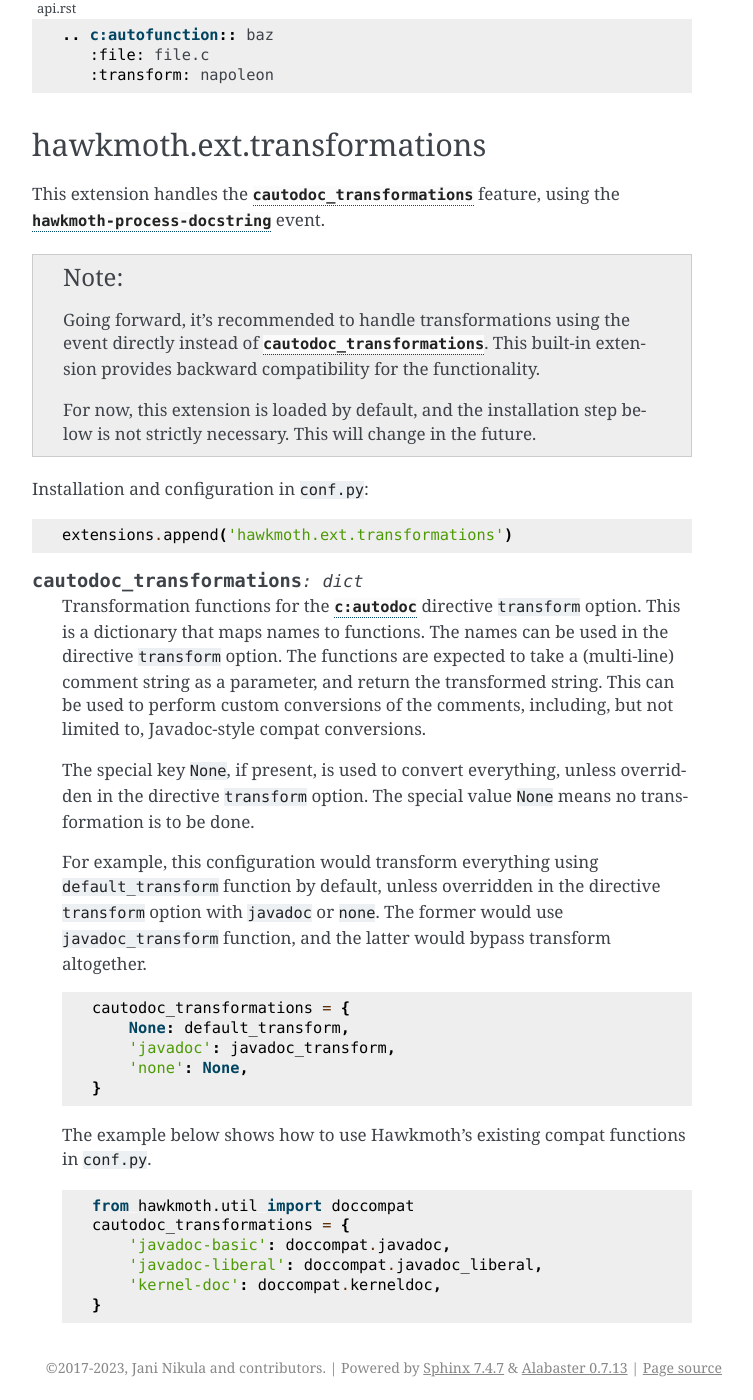
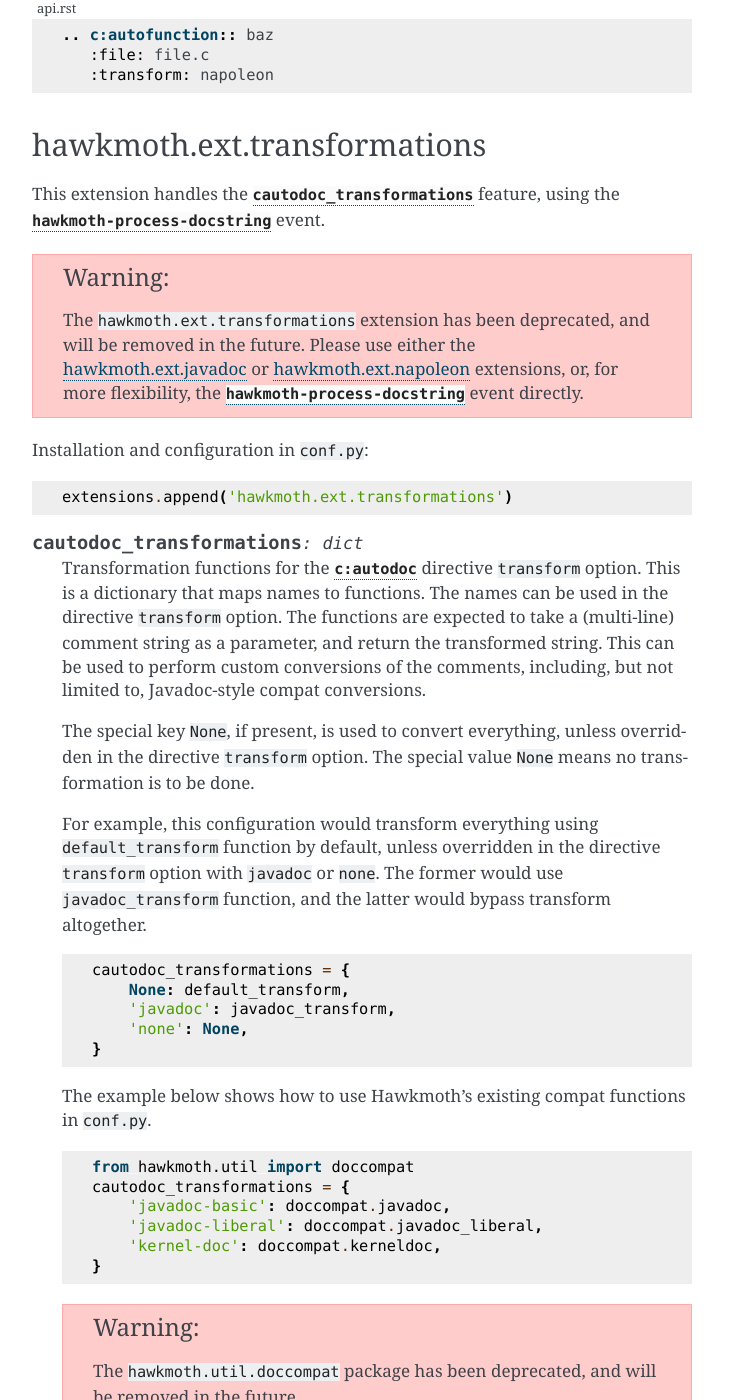
Before and after one commit to jnikula/hawkmoth, a Sphinx documentation site: the page built from doc/built-in-extensions.rst, in a window 1280 px wide and 1400 px high, scrolled down 1949 px. Shown: the whole window, without its empty margins (388-1141 px from the left). Built offline with Sphinx 7.4.7, drawn with Linux system fonts in a browser that asks for light colours.

Commit message:
extensions: deprecate hawkmoth.ext.transformations and hawkmoth.util.doccompat
The introduction of the cautodoc_transformations config option was a
mistake to begin with. The right way forward is the
hawkmoth-process-docstring event. The hawkmoth.ext.transformations
extension was introduced as a temporary solution to not immediately pull
the plug on cautodoc_transformations.

It's time to deprecate the cautodoc_transformations config, the
hawkmoth.ext.transformations extension, and the hawkmoth.util.doccompat
module.

Everyone should move to either the hawkmoth.ext.javadoc or
hawkmoth.ext.napoleon extensions, or if they're not enough, implement
their own extensions through the hawkmoth-process-docstring event. The
javadoc/doxygen helpers in doccompat are inferior to the
hawkmoth.ext.javadoc extension, and the kernel-doc "support" is two
regexes in a row.

Functionally, the deprecation means 1) not loading
hawkmoth.ext.transformations automatically, i.e. you have to manually
add it to extensions in conf.py, and 2) deprecation messages on loading
the extension and the module.

```diff
--- a/doc/built-in-extensions.rst
+++ b/doc/built-in-extensions.rst
@@ -130,14 +130,12 @@ hawkmoth.ext.transformations
 This extension handles the :py:data:`cautodoc_transformations` feature, using
 the :event:`hawkmoth-process-docstring` event.
 
-.. note::
+.. warning::
 
-   Going forward, it's recommended to handle transformations using the event
-   directly instead of :py:data:`cautodoc_transformations`. This built-in
-   extension provides backward compatibility for the functionality.
-
-   For now, this extension is loaded by default, and the installation step below
-   is not strictly necessary. This will change in the future.
+   The ``hawkmoth.ext.transformations`` extension has been deprecated, and will
+   be removed in the future. Please use either the :ref:`hawkmoth.ext.javadoc`
+   or :ref:`hawkmoth.ext.napoleon` extensions, or, for more flexibility, the
+   :event:`hawkmoth-process-docstring` event directly.
 
 Installation and configuration in ``conf.py``:
 
@@ -184,3 +182,8 @@ Installation and configuration in ``conf.py``:
           'javadoc-liberal': doccompat.javadoc_liberal,
           'kernel-doc': doccompat.kerneldoc,
       }
+
+   .. warning::
+
+      The ``hawkmoth.util.doccompat`` package has been deprecated, and will be
+      removed in the future.
--- a/doc/directives.rst
+++ b/doc/directives.rst
@@ -29,8 +29,6 @@ included.
 
       Override :data:`hawkmoth_transform_default` for the ``transform``
       parameter value of the :event:`hawkmoth-process-docstring` event.
-
-      See also :ref:`hawkmoth.ext.transformations`.
 
    .. rst:directive:option:: clang
       :type: text
--- a/src/hawkmoth/__init__.py
+++ b/src/hawkmoth/__init__.py
@@ -399,9 +399,6 @@ def setup(app):
 
     app.add_event('hawkmoth-process-docstring')
 
-    # Setup transformations for compatibility.
-    app.setup_extension('hawkmoth.ext.transformations')
-
     # Source code link
     app.add_config_value('hawkmoth_source_uri', None, 'env', [str])
     app.connect('doctree-read', _doctree_read)
```
Also changed, not shown: CHANGELOG.rst (+10 -0 lines), 2 other files.
